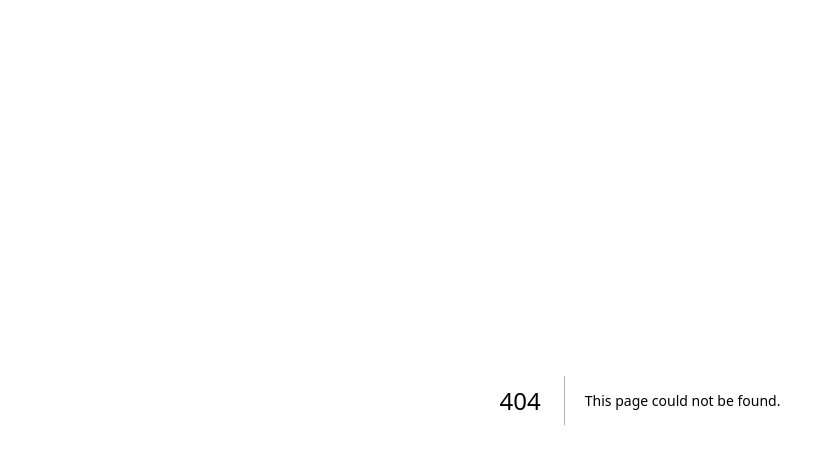
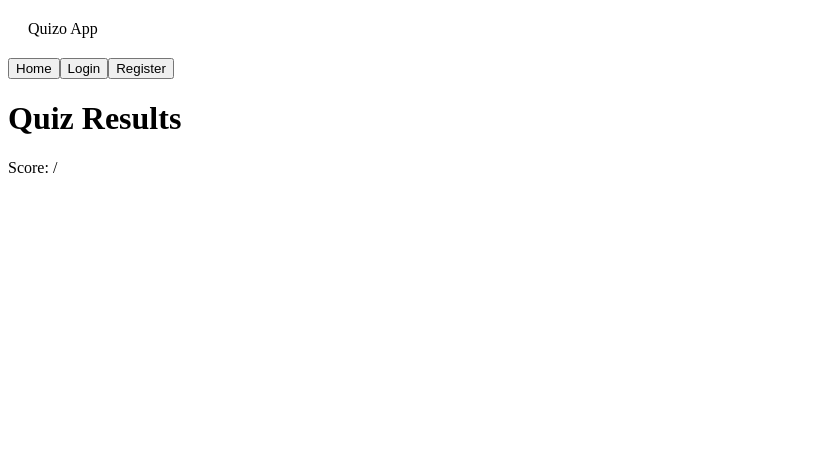
Before and after one commit to nusratalam123/quiz-app-frontend, a Next.js app: page /result in a window 1280 px wide. Before the commit this address had no page. Shown: the top 464 px of the page, without its empty margins (0-835 px from the left). Built offline with nearby package versions, Linux system fonts and the light colour scheme.

Commit message:
update register page

```diff
--- /dev/null
+++ b/pages/result.tsx
@@ -0,0 +1,42 @@
+import { useRouter } from "next/router";
+import { useEffect, useState } from "react";
+import Navbar from "../component/Navbar";
+
+interface Question {
+  question: string;
+  options: string[];
+  answer: string;
+}
+
+const ResultsPage = () => {
+  const router = useRouter();
+  const { score, total, answers, questions } = router.query;
+  const [parsedAnswers, setParsedAnswers] = useState<string[]>([]);
+  const [parsedQuestions, setParsedQuestions] = useState<Question[]>([]);
+
+  useEffect(() => {
+    if (answers && questions) {
+      setParsedAnswers(JSON.parse(answers as string));
+      setParsedQuestions(JSON.parse(questions as string));
+    }
+  }, [answers, questions]);
+
+  return (
+    <div>
+      <Navbar />
+      <h1>Quiz Results</h1>
+      <p>
+        Score: {score}/{total}
+      </p>
+      {parsedQuestions.map((question, index) => (
+        <div key={index}>
+          <h2>{question.question}</h2>
+          <p>Your answer: {parsedAnswers[index]}</p>
+          <p>Correct answer: {question.answer}</p>
+        </div>
+      ))}
+    </div>
+  );
+};
+
+export default ResultsPage;
```
